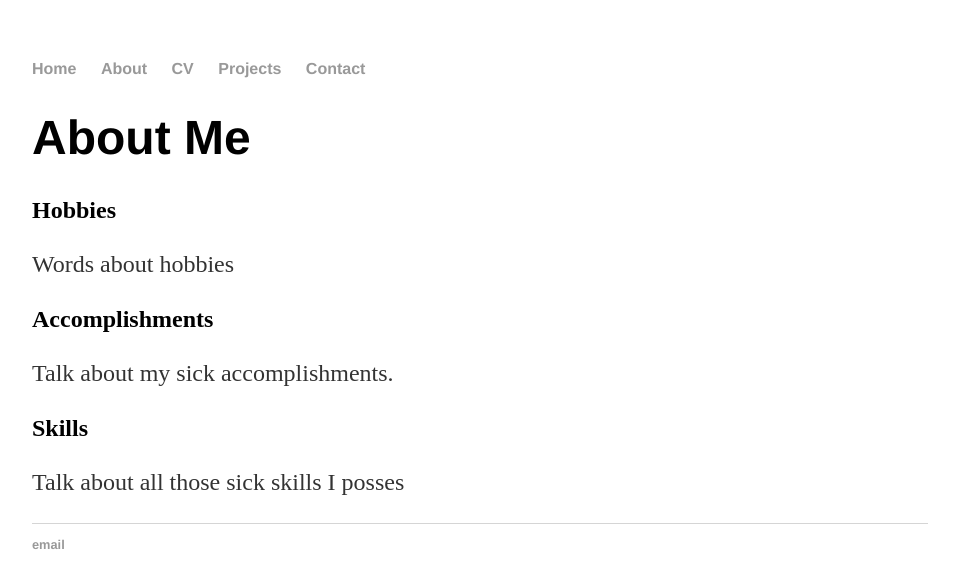
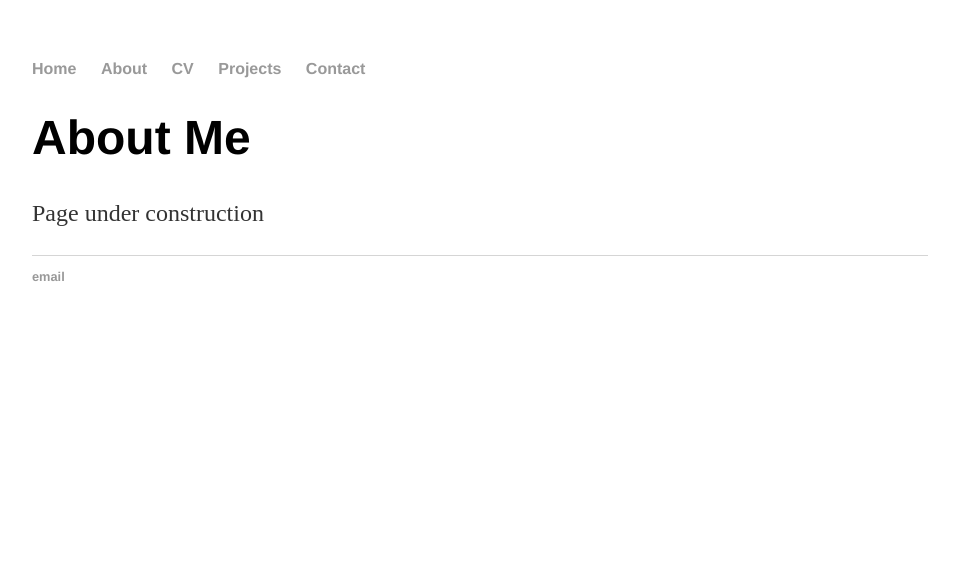
Before and after one commit to Bill371/Bill371.github.io, a Jekyll site: the page built from About/index.html, in a window 1280 px wide. Shown: the top 588 px of the page, without its empty margins (160-1119 px from the left). Built offline with Jekyll 4.4.1, drawn with Linux system fonts in a browser that asks for light colours.

Commit message:
Update index.html

```diff
--- a/About/index.html
+++ b/About/index.html
@@ -3,7 +3,10 @@ layout: default
 title: About Me
 ---
 <h1>{{ page.title }}</h1>
-<div class="blurb">
+
+<p>Page under construction</p>
+
+<!--<div class="blurb">
   <h2>Hobbies</h2>
   <p>Words about hobbies</p>
 
@@ -13,3 +16,4 @@ title: About Me
   <h2>Skills</h2>
   <p>Talk about all those sick skills I posses</p>
 </div>
+-->
```
